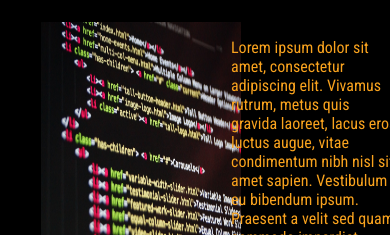
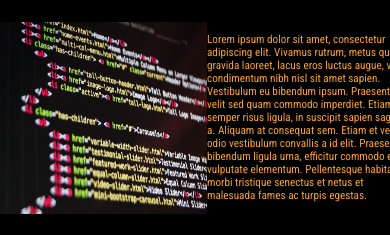
Before and after one commit to bobo122b/Semicolon, a plain HTML site: page index.html in a window 390 px wide. Shown: the part 546-781 px from the top of the page. Drawn offline with Linux system fonts and the light colour scheme.

Commit message:
resolving responsiveness issues

```diff
--- a/public/CSS/landing.css
+++ b/public/CSS/landing.css
@@ -9,6 +9,7 @@ main {
     grid-row: 2/-1;
     display: grid;
     grid-template-rows: 100%;
+    grid-template-columns: 100%;
     grid-gap:50%;
     font-size: 1.5rem;
 }
@@ -32,10 +33,10 @@ main {
 }
 
 .more__grid {
+    width: 80%;
+    grid-column: 1/-1;
     display: grid;
-    width: 100%;
-    grid-column: 1/-1;
-    grid-gap: 1.5rem;
+    grid-gap: 25%;
     grid-template-columns: 50% 50%;
 }
 
@@ -103,8 +104,9 @@ main {
     }
 
     .more__grid {
-        width: 80%;
+        width: 100%;
         justify-self: center;
+        grid-gap: 0;
     }
 
     .from-left {
@@ -123,3 +125,14 @@ main {
         min-width: 200px;
     }
 }
+
+@media (max-width: 25rem) {
+    main {
+        font-size: 0.7rem;
+    }
+    .main__img {
+        height: 100%;
+        max-height: 300px;
+        min-width: 100px;
+    }
+}
```
